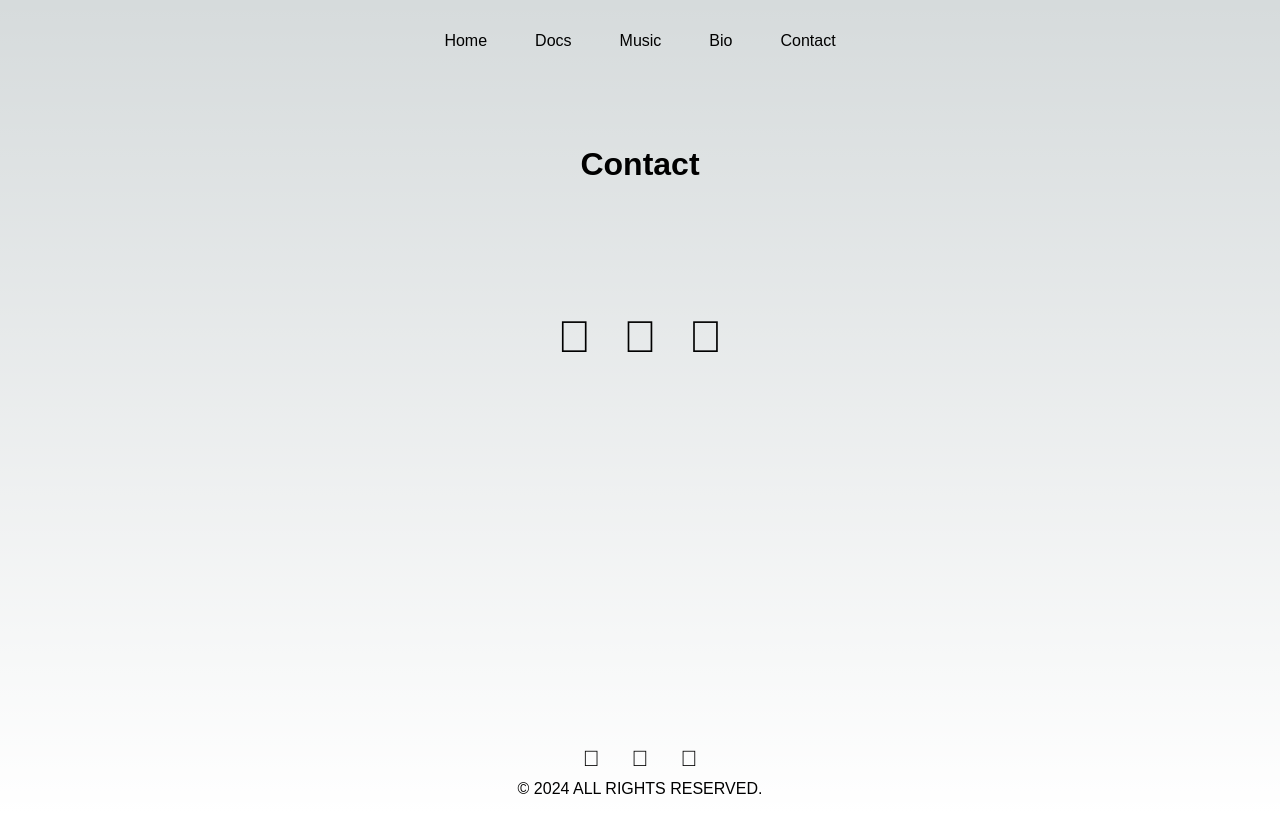
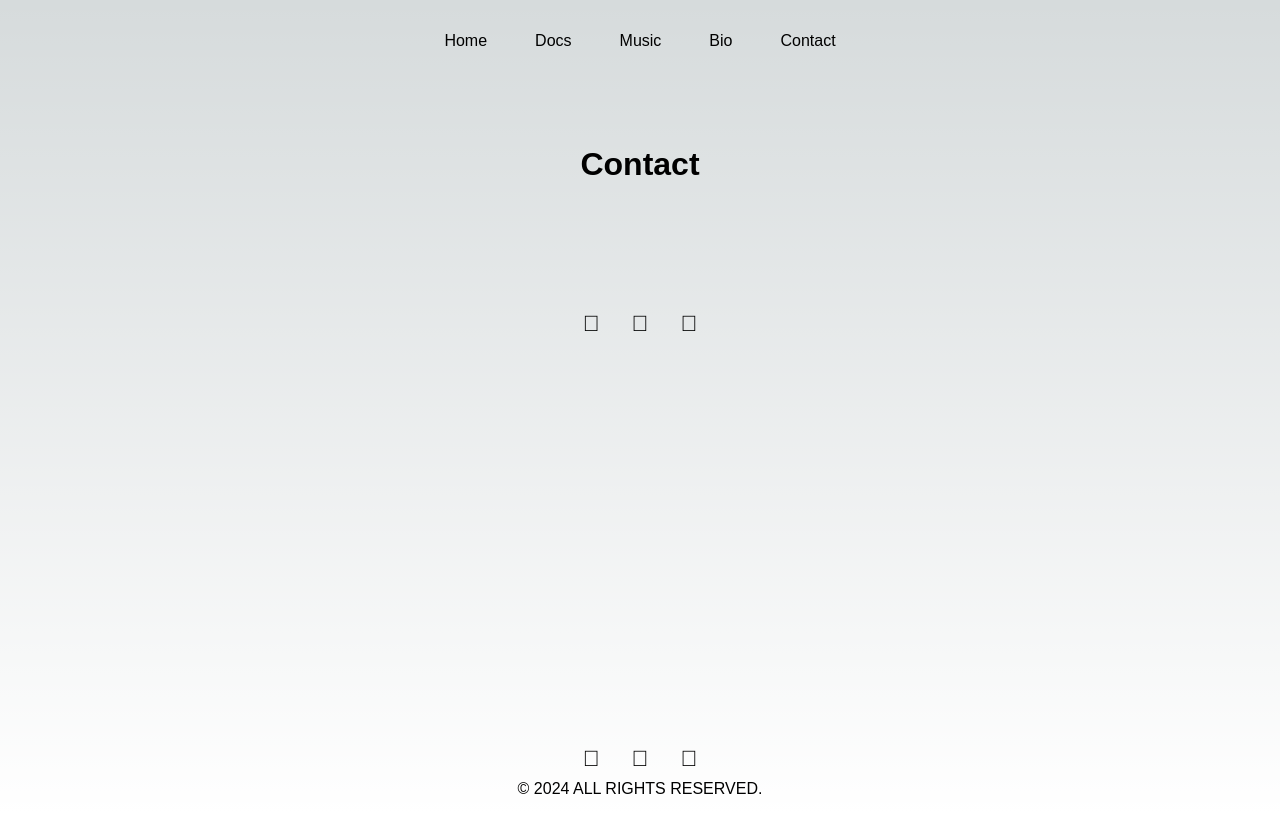
Before and after one commit to kaBeech/justins-webdev-crash-course, a Next.js app: page /contact in a window 1280 px wide. Built offline with nearby package versions, Linux system fonts and the light colour scheme; a web font is replaced by a local one.

Commit message:
Use props to pass in extra into into Components

```diff
--- a/src/app/contact/page.tsx
+++ b/src/app/contact/page.tsx
@@ -7,9 +7,7 @@ export default function Contact() {
       <h1>
         Contact
       </h1>
-      <section className="marginTop8 marginBottomAuto textLarge">
-        <SocialLinks />
-      </section>
+      <SocialLinks class="marginTop8 marginBottomAuto textLarge" />
     </main>
   );
 }
--- a/src/app/globals.css
+++ b/src/app/globals.css
@@ -195,10 +195,6 @@ a {
   margin-right: 2rem;
 }
 
-.textBigger {
-  font-size: 1.4em;
-}
-
 .textLarge {
   font-size: 2rem;
 }
@@ -206,3 +202,7 @@ a {
 .textGiant {
   font-size: 4rem;
 }
+
+.textBigger {
+  font-size: 1.4em;
+}
--- a/src/components/socialLinks.tsx
+++ b/src/components/socialLinks.tsx
@@ -1,8 +1,12 @@
 import React from 'react';
 
-const SocialLinks = () => {
+interface SocialLinksProps {
+    class: string;
+}
+
+const SocialLinks = (props: SocialLinksProps) => {
     return (
-        <div className="textBigger flex gap2 wrap">
+        <div className={props.class + " " + "textBigger flex gap2 wrap"}>
             {/* These icons are made using a Nerd Font */}
             <a href="https://www.linkedin.com/in/justinjamesshort/"></a>
             <a href="http://soundcloud.com/holdyourcomposer"></a>
```
